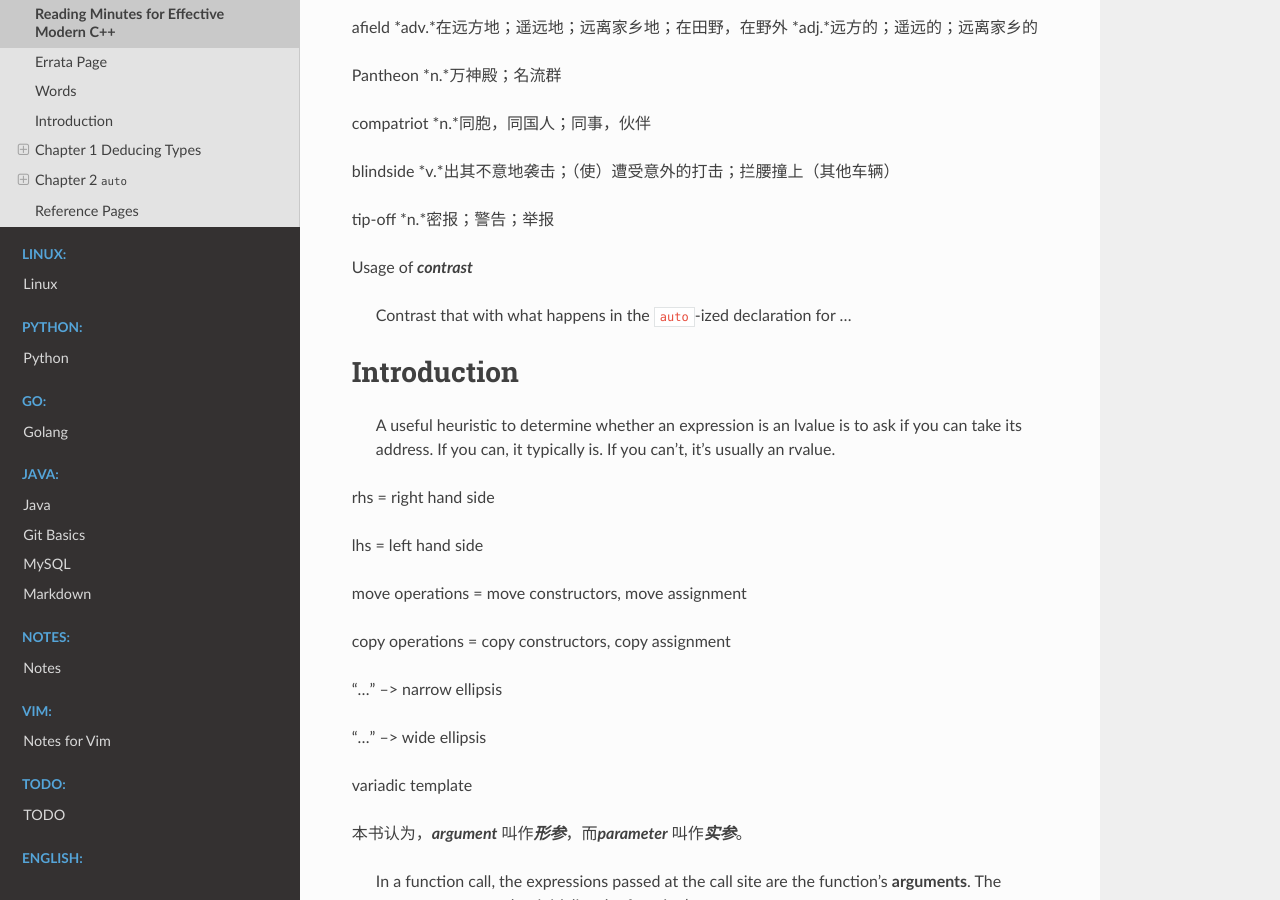
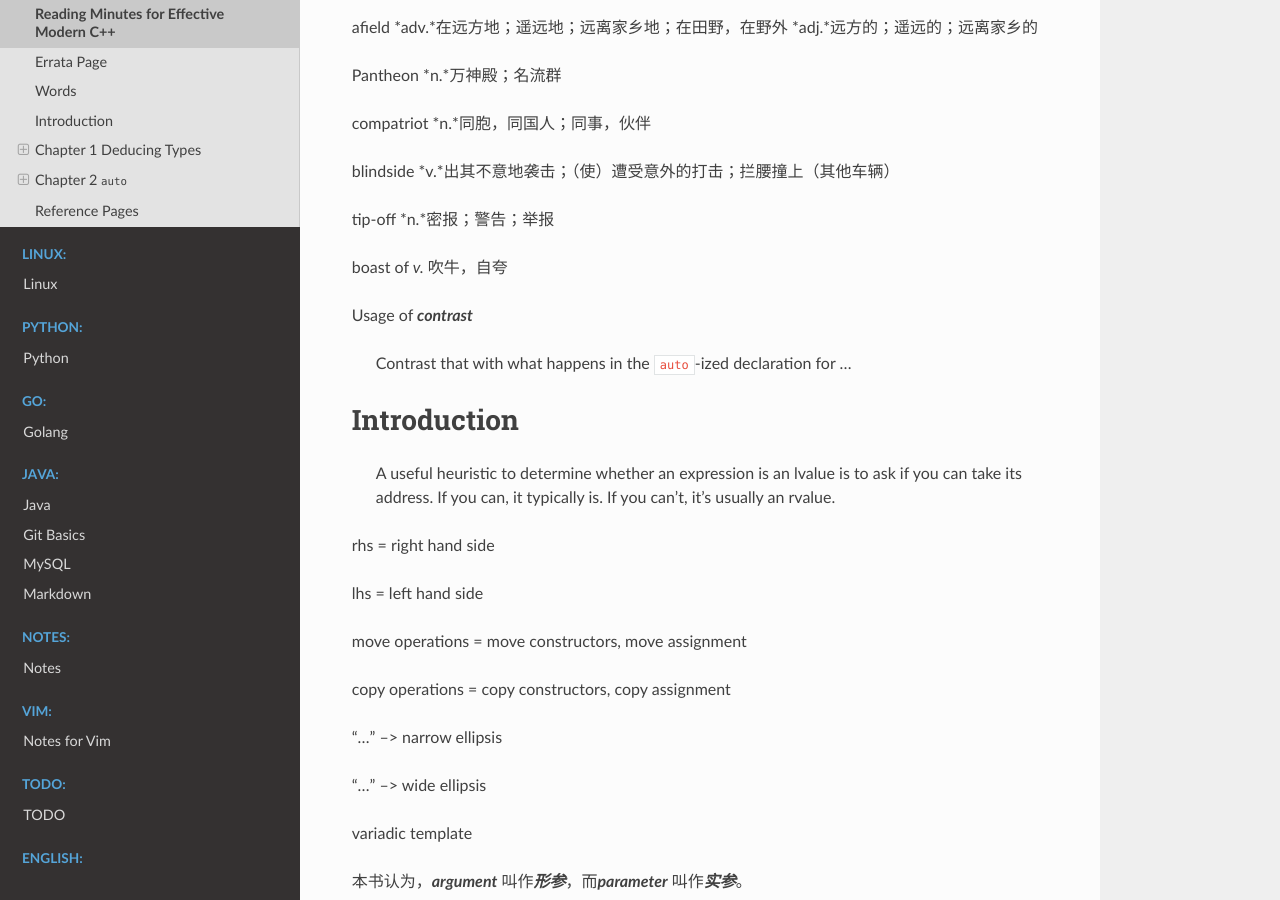
Before and after one commit to Pyrad/pyradnotes, a Sphinx documentation site: the page built from source/CPP/ReadingMinutesEffectiveModernCPP.md, in a window 1280 px wide and 900 px high, scrolled down 2210 px. Built offline with Sphinx 7.4.7 and the Read the Docs theme 2.0.0, drawn with Linux system fonts in a browser that asks for light colours.

Commit message:
One word

```diff
--- a/source/CPP/ReadingMinutesEffectiveModernCPP.md
+++ b/source/CPP/ReadingMinutesEffectiveModernCPP.md
@@ -99,6 +99,10 @@ compatriot *n.*同胞，同国人；同事，伙伴
 blindside *v.*出其不意地袭击；（使）遭受意外的打击；拦腰撞上（其他车辆）
 
 tip-off *n.*密报；警告；举报
+
+
+
+boast of *v.* 吹牛，自夸
 
 
 
```
